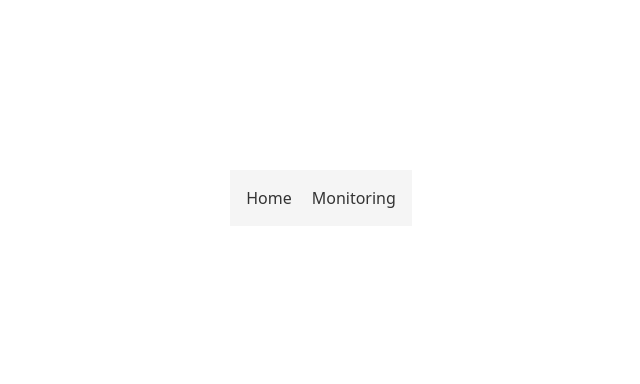
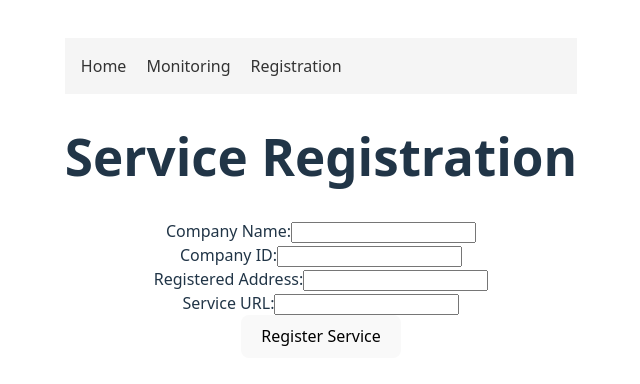
Before and after one commit to duttakaushikkd/service-monitoring-tool, a React (Vite) app in the folder frontend/service-monitoring-frontend/: page /registration in a window 1280 px wide. Before the commit this address had no page. Shown: the part 202-586 px from the top of the page, without its empty margins (319-959 px from the left). Built offline with nearby package versions, Linux system fonts and the light colour scheme.

Commit message:
Add Registration page and update Navbar for navigation

```diff
--- a/frontend/service-monitoring-frontend/src/App.jsx
+++ b/frontend/service-monitoring-frontend/src/App.jsx
@@ -3,6 +3,7 @@ import { BrowserRouter, Route, Routes } from 'react-router-dom'
 import Navbar from './components/Navbar'
 import Home from './pages/Home'
 import Monitor from './pages/Monitor'
+import Registration from './pages/Registration'
 
 function App() {
   return (
@@ -12,6 +13,7 @@ function App() {
           <Routes>
              <Route path="/" element={<Home />} />
              <Route path="/monitoring" element={<Monitor />} />
+             <Route path="/registration" element={<Registration />} />
           </Routes>
       </div>
 
--- a/frontend/service-monitoring-frontend/src/components/Navbar.jsx
+++ b/frontend/service-monitoring-frontend/src/components/Navbar.jsx
@@ -8,6 +8,9 @@ function Navbar() {
       </NavLink>
       <NavLink to="/monitoring" style={styles.link}>
         Monitoring
+      </NavLink>
+      <NavLink to="/registration" style={styles.link}>
+        Registration
       </NavLink>
     </nav>
   );
--- /dev/null
+++ b/frontend/service-monitoring-frontend/src/pages/Registration.jsx
@@ -0,0 +1,58 @@
+import React from "react";
+
+function Registration() {
+    async function handleRegistration(companyName, companyId, registeredAddress, serviceUrl) {
+        console.log(`Company Name: ${companyName}, Company ID: ${companyId}, Registered Address: ${registeredAddress}, Service URL: ${serviceUrl}`);
+        try {
+          const response = await fetch('http://localhost:5000/api/register', {
+            method: 'POST',
+            headers: { 'Content-Type': 'application/json' },
+            body: JSON.stringify({ companyName, companyId, registeredAddress, serviceUrl }),
+          });
+
+          if (!response.ok) {
+            throw new Error('Network response was not ok');
+          }
+
+          const data = await response.json();
+          console.log('Success:', data);
+          // handle success (e.g., show a message to the user)
+        } catch (error) {
+          console.error('Error:', error);
+          // handle error (e.g., show an error message to the user)
+        }
+      }
+
+  return (
+    <div>
+      <h1>Service Registration</h1>
+      <form
+          onSubmit={(e) => {
+            e.preventDefault();
+            const form = e.target;
+            const companyName = form.companyName.value;
+            const companyId = form.companyId.value;
+            const registeredAddress = form.registeredAddress.value;
+            const serviceUrl = form.serviceUrl.value;
+            handleRegistration(companyName, companyId, registeredAddress, serviceUrl);
+          }}
+        >
+        <label>Company Name:</label>
+        <input type="text" name="companyName" />
+        <br />
+        <label>Company ID:</label>
+        <input type="text" name="companyId" />
+        <br />
+        <label>Registered Address:</label>
+        <input type="text" name="registeredAddress" />
+        <br />
+        <label>Service URL:</label>
+        <input type="text" name="serviceUrl" />
+        <br />
+        <button type="submit">Register Service</button>
+      </form>
+    </div>
+  );
+}
+
+export default Registration;
```
